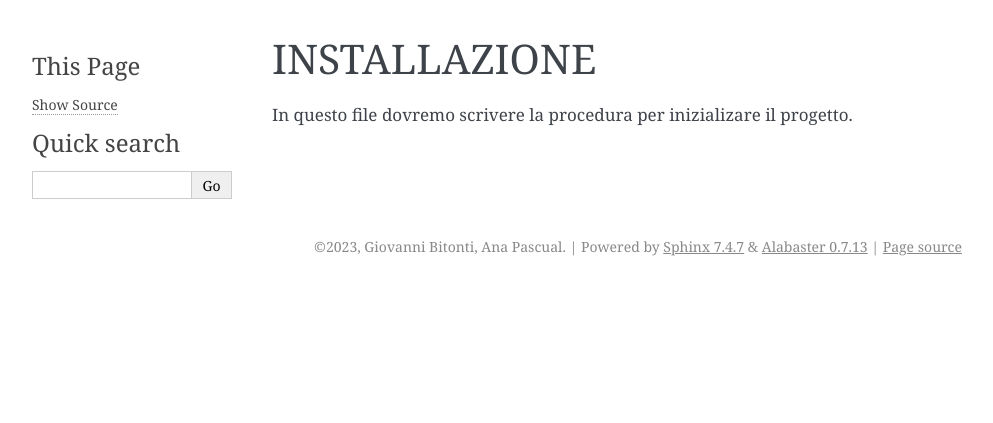
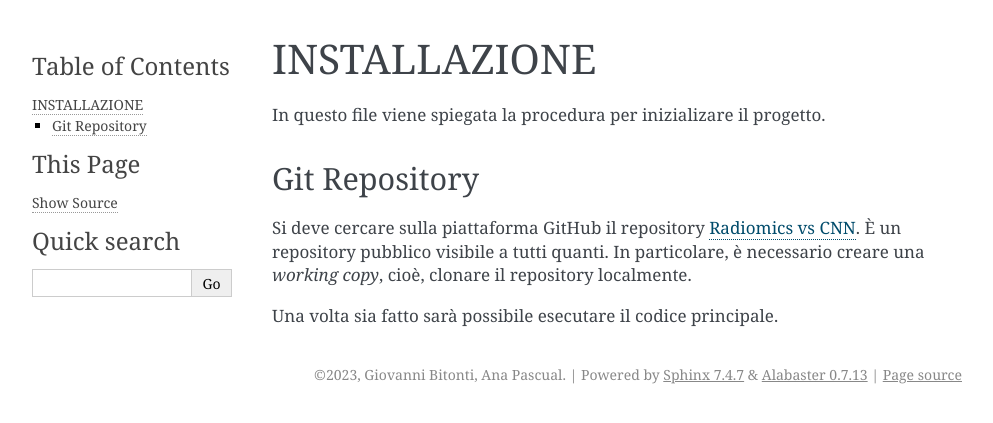
Before and after one commit to bitgio/Radiomics-vs-CNN, a Sphinx documentation site: the page built from docs/source/installing.rst, in a window 1280 px wide. Shown: the top 423 px of the page, without its empty margins (148-1141 px from the left). Built offline with Sphinx 7.4.7, drawn with Linux system fonts in a browser that asks for light colours.

Commit message:
Updating documentation

```diff
--- a/docs/source/installing.rst
+++ b/docs/source/installing.rst
@@ -1,4 +1,12 @@
 INSTALLAZIONE
 =============
 
-In questo file dovremo scrivere la procedura per inizializare il progetto.
+In questo file viene spiegata la procedura per inizializare il progetto.
+
+Git Repository
+--------------
+
+Si deve cercare sulla piattaforma GitHub il repository `Radiomics vs CNN <https://github.com/bitgio/Radiomics-vs-CNN.git>`_. È un repository pubblico visibile a tutti quanti.
+In particolare, è necessario creare una *working copy*, cioè, clonare il repository localmente.
+
+Una volta sia fatto sarà possibile esecutare il codice principale.
```
